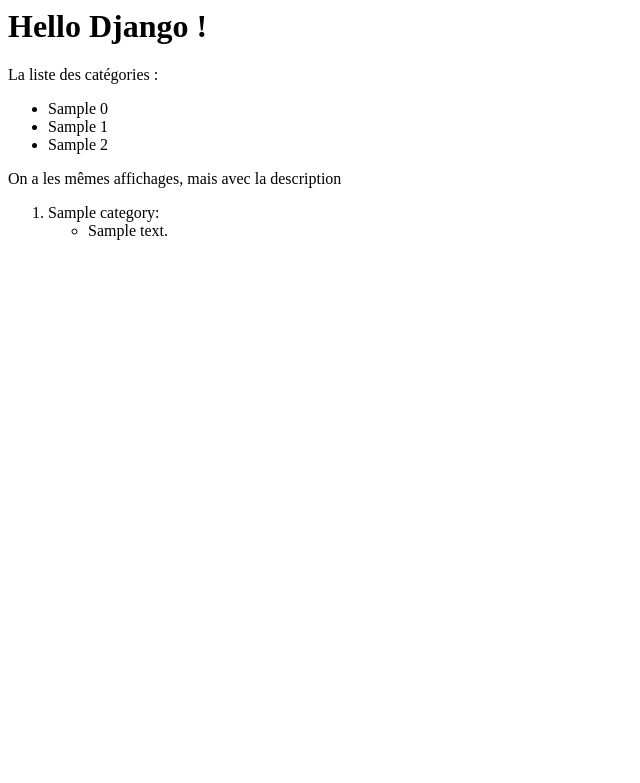
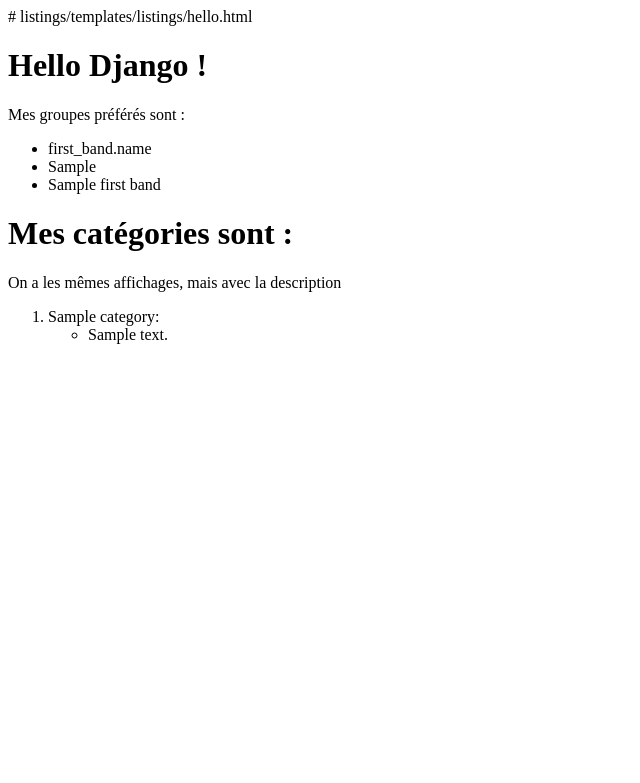
Before and after one commit to ALYCIS/Django, a Django app: template merchex/listings/templates/listings/helloCategory.html in a window 1280 px wide. Shown: the top 783 px of the page, without its empty margins (0-640 px from the left). Run offline with Django 4.2, Linux system fonts and the light colour scheme; the template is opened without the code that fills it: most values are stand-ins (such as "Sample title", 1, 10 or a date in 2020).

Commit message:
heritage sur les vues html

```diff
--- a/merchex/listings/templates/listings/hello.html
+++ b/merchex/listings/templates/listings/hello.html
@@ -1,5 +1,5 @@
 # listings/templates/listings/hello.html
-
+<!DOCTYPE html>
 <html>
     <head><title>Merchex</title></head>
     <body>
@@ -10,5 +10,8 @@
             <li>{{ first_band }} </li>
             <li>{{first_band.name}} </li>
         </ul>
+        <h1>Mes catégories sont :</h1>
+
+        {% block content %}{% endblock content %}
     </body>
 </html>
--- a/merchex/listings/templates/listings/helloCategory.html
+++ b/merchex/listings/templates/listings/helloCategory.html
@@ -1,13 +1,6 @@
-<html>
-    <head><title>Merchex</title></head>
-    <body>
-        <h1>Hello Django !</h1>
-        <p>La liste des catégories :</p>
-        <ul>
-            <li>{{ cat.0.name }} </li>
-            <li>{{ cat.1.name }} </li>
-            <li>{{ cat.2.name }} </li>
-        </ul>
+{% extends 'listings/hello.html' %}
+
+{% block content %}
 
 <p> On a les mêmes affichages, mais avec la description </p>
 <ol>
@@ -21,5 +14,5 @@
 
     {% endfor %}
 </ol>
-    </body>
-</html>
+
+{% endblock content %}
```
Also changed, not shown: 1 other file. Lines whose indentation alone changed are shown as unchanged.
